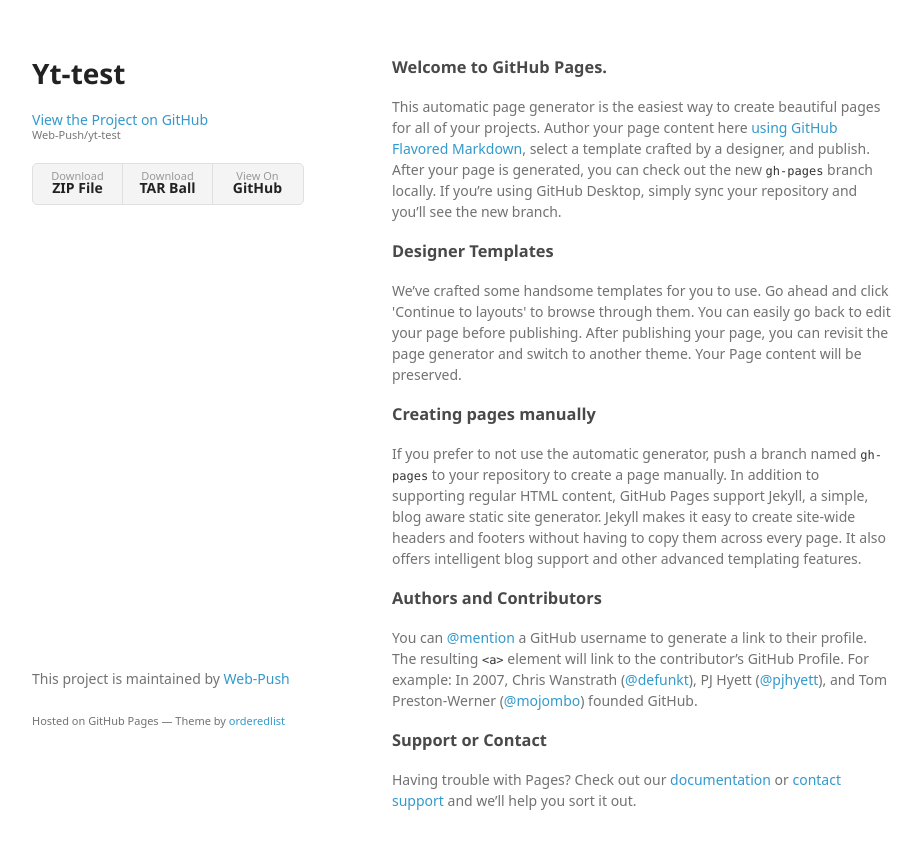
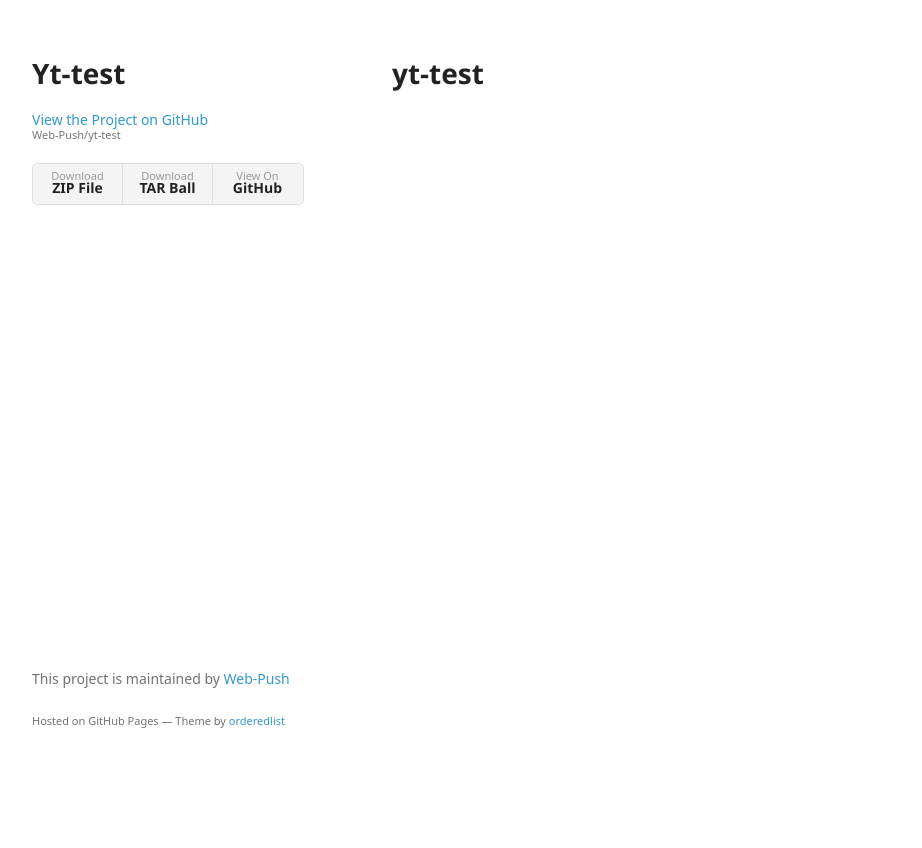
Before and after one commit to Web-Push/yt-test, a plain HTML site: page index.html in a window 1280 px wide. Shown: the whole page, without its empty margins (178-1100 px from the left). After the commit the page ends 800 px from the top, so only its background shows below. Drawn offline with Linux system fonts and the light colour scheme; a web font is replaced by a local one.

```diff
--- a/index.html
+++ b/index.html
@@ -28,30 +28,8 @@
         </ul>
       </header>
       <section>
-        <h3>
-<a id="welcome-to-github-pages" class="anchor" href="#welcome-to-github-pages" aria-hidden="true"><span aria-hidden="true" class="octicon octicon-link"></span></a>Welcome to GitHub Pages.</h3>
-
-<p>This automatic page generator is the easiest way to create beautiful pages for all of your projects. Author your page content here <a href="https://guides.github.com/features/mastering-markdown/">using GitHub Flavored Markdown</a>, select a template crafted by a designer, and publish. After your page is generated, you can check out the new <code>gh-pages</code> branch locally. If you’re using GitHub Desktop, simply sync your repository and you’ll see the new branch.</p>
-
-<h3>
-<a id="designer-templates" class="anchor" href="#designer-templates" aria-hidden="true"><span aria-hidden="true" class="octicon octicon-link"></span></a>Designer Templates</h3>
-
-<p>We’ve crafted some handsome templates for you to use. Go ahead and click 'Continue to layouts' to browse through them. You can easily go back to edit your page before publishing. After publishing your page, you can revisit the page generator and switch to another theme. Your Page content will be preserved.</p>
-
-<h3>
-<a id="creating-pages-manually" class="anchor" href="#creating-pages-manually" aria-hidden="true"><span aria-hidden="true" class="octicon octicon-link"></span></a>Creating pages manually</h3>
-
-<p>If you prefer to not use the automatic generator, push a branch named <code>gh-pages</code> to your repository to create a page manually. In addition to supporting regular HTML content, GitHub Pages support Jekyll, a simple, blog aware static site generator. Jekyll makes it easy to create site-wide headers and footers without having to copy them across every page. It also offers intelligent blog support and other advanced templating features.</p>
-
-<h3>
-<a id="authors-and-contributors" class="anchor" href="#authors-and-contributors" aria-hidden="true"><span aria-hidden="true" class="octicon octicon-link"></span></a>Authors and Contributors</h3>
-
-<p>You can <a href="https://help.github.com/articles/basic-writing-and-formatting-syntax/#mentioning-users-and-teams" class="user-mention">@mention</a> a GitHub username to generate a link to their profile. The resulting <code>&lt;a&gt;</code> element will link to the contributor’s GitHub Profile. For example: In 2007, Chris Wanstrath (<a href="https://github.com/defunkt" class="user-mention">@defunkt</a>), PJ Hyett (<a href="https://github.com/pjhyett" class="user-mention">@pjhyett</a>), and Tom Preston-Werner (<a href="https://github.com/mojombo" class="user-mention">@mojombo</a>) founded GitHub.</p>
-
-<h3>
-<a id="support-or-contact" class="anchor" href="#support-or-contact" aria-hidden="true"><span aria-hidden="true" class="octicon octicon-link"></span></a>Support or Contact</h3>
-
-<p>Having trouble with Pages? Check out our <a href="https://help.github.com/pages">documentation</a> or <a href="https://github.com/contact">contact support</a> and we’ll help you sort it out.</p>
+        <h1>
+<a id="yt-test" class="anchor" href="#yt-test" aria-hidden="true"><span aria-hidden="true" class="octicon octicon-link"></span></a>yt-test</h1>
       </section>
       <footer>
         <p>This project is maintained by <a href="https://github.com/Web-Push">Web-Push</a></p>
```
Also changed, not shown: params.json (+1 -1 lines).
